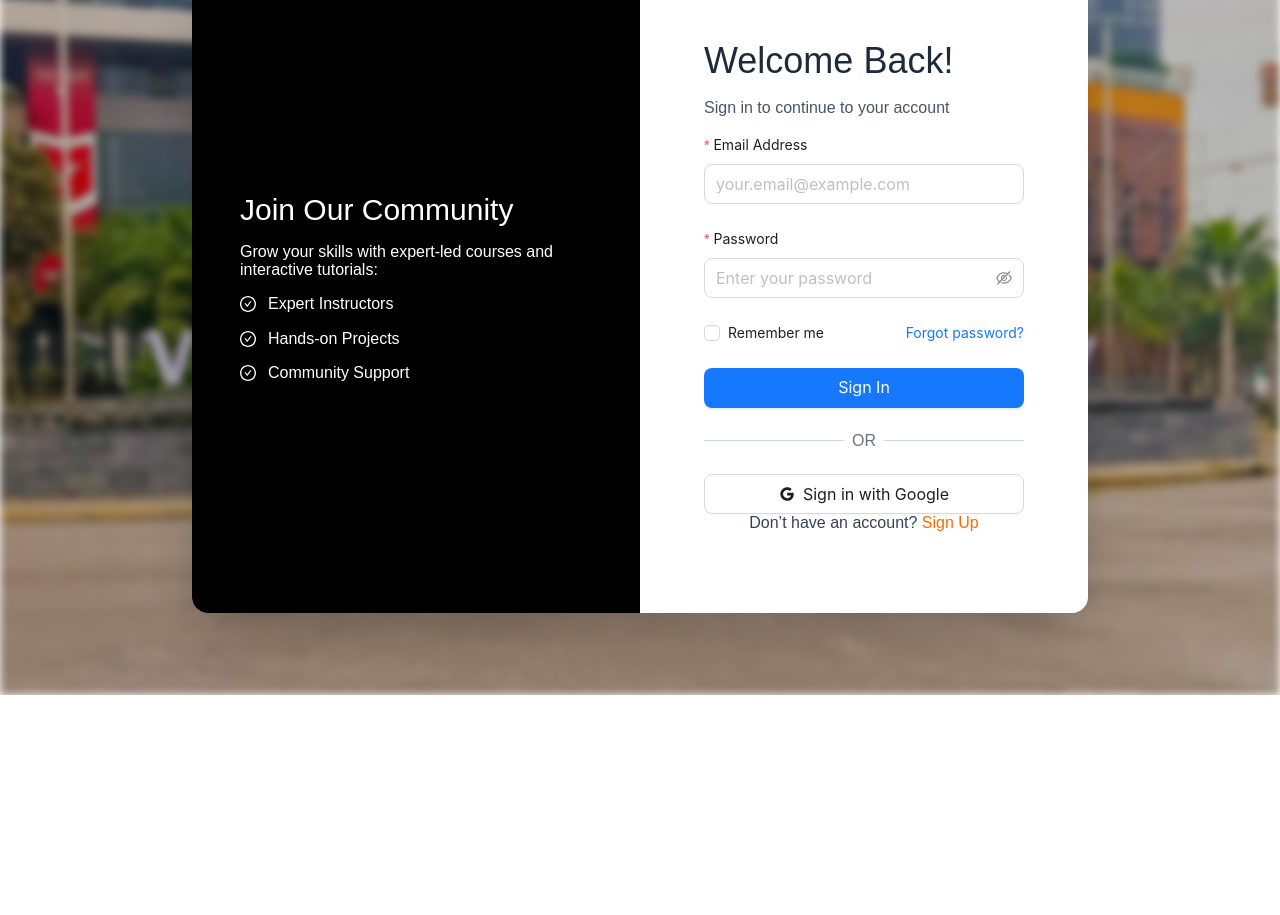
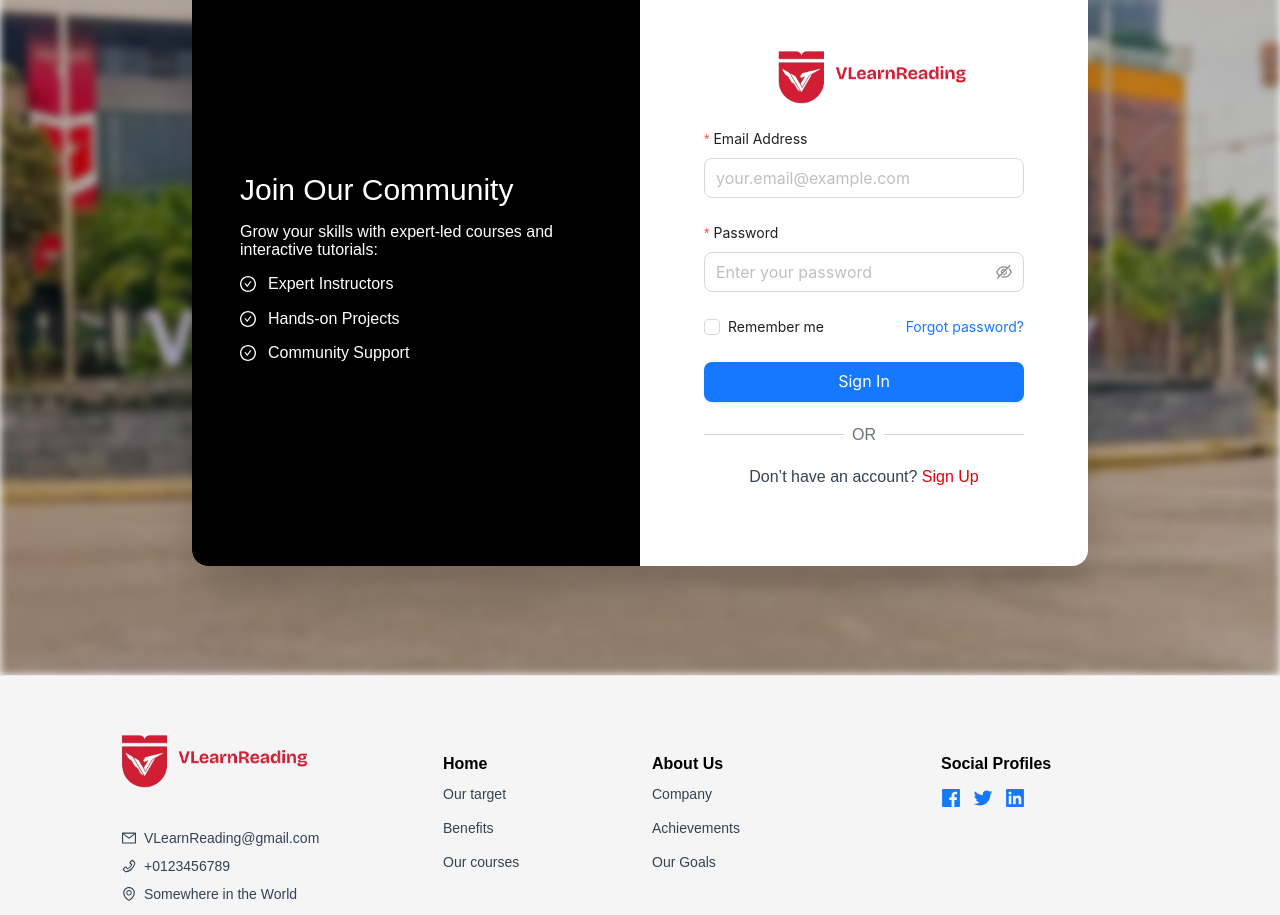
Before and after one commit to PhjnX/english-website, a React (Vite) app: page /login in a window 1280 px wide. Shown: the part 257-1172 px from the top of the page. Before the commit the page ends 952 px from the top, so only its background shows below. Built offline with nearby package versions, Linux system fonts and the light colour scheme.

Commit message:
updating loginpage

```diff
--- a/src/pages/client-users/Login/index.tsx
+++ b/src/pages/client-users/Login/index.tsx
@@ -9,7 +9,8 @@ import {
 } from "@ant-design/icons";
 import Header from "../_components/Header";
 import bg from "../../../assets/images/background-1.jpg";
-
+import Footer from "../_components/Footer";
+import logo from "../../../assets/images/logo.png";
 const LoginPage: React.FC = () => {
   const onFinish = (values: any) => {
     console.log("Login values:", values);
@@ -68,12 +69,9 @@ const LoginPage: React.FC = () => {
 
           {/* Form Side */}
           <div className="p-10 lg:p-16">
-            <h2 className="text-4xl font-extrabold text-gray-800 mb-4">
-              Welcome Back!
-            </h2>
-            <p className="text-gray-600 mb-8">
-              Sign in to continue to your account
-            </p>
+              <div className="flex items-center justify-center">
+              <img src={logo} alt="Logo" className="h-20" />
+              </div>
 
             <Form
               name="login"
@@ -131,7 +129,7 @@ const LoginPage: React.FC = () => {
                   htmlType="submit"
                   block
                   size="large"
-                  className="rounded-lg bg-orange-500 hover:bg-orange-600 shadow-md"
+                  className="rounded-lg !bg-red-00 hover:!bg-red-900 shadow-md"
                 >
                   Sign In
                 </Button>
@@ -144,20 +142,13 @@ const LoginPage: React.FC = () => {
               <hr className="flex-grow border-gray-300" />
             </div>
 
-            <Button
-              block
-              icon={<GoogleOutlined />}
-              size="large"
-              className="flex items-center justify-center rounded-lg border border-gray-300 hover:shadow"
-            >
-              Sign in with Google
-            </Button>
+
 
             <p className="text-center text-gray-700 mt-6">
               Don’t have an account?{" "}
               <Link
                 to="/signup"
-                className="text-orange-500 font-medium hover:underline"
+                className="text-red-600 font-medium hover:underline"
               >
                 Sign Up
               </Link>
@@ -165,6 +156,7 @@ const LoginPage: React.FC = () => {
           </div>
         </div>
       </section>
+      <Footer />
     </>
   );
 };
--- a/src/pages/client-users/_components/Footer/index.tsx
+++ b/src/pages/client-users/_components/Footer/index.tsx
@@ -18,40 +18,43 @@ const Footer: React.FC = () => (
       {/* Contact Section */}
       <div className="space-y-4">
         <div>
-          <img src={logo} alt="Logo" className="h-8" />
+          <img src={logo} alt="Logo" className="h-20" />
         </div>
-        <div className="flex items-center gap-2">
+        <div className="ml-12">
+          <div className="flex items-center gap-2 mb-2">
             <MailOutlined />
-          <span>hello@skillbridge.com</span>
+            <span>VLearnReading@gmail.com</span>
           </div>
-        <div className="flex items-center gap-2">
+          <div className="flex items-center gap-2 mb-2">
             <PhoneOutlined />
-          <span>+91 91813 23 2309</span>
+            <span>+0123456789</span>
           </div>
           <div className="flex items-center gap-2">
             <EnvironmentOutlined />
             <span>Somewhere in the World</span>
           </div>
         </div>
+      </div>
 
       {/* Home Links */}
-      <div className="space-y-2">
-        <h4 className="font-semibold text-black">Home</h4>
+      <div className="space-y-2 mt-5 ml-20">
+        <h4 className="text-black text-base !font-bold">Home</h4>
         <p>Our target</p>
         <p>Benefits</p>
+        <p>Our courses</p>
       </div>
 
       {/* About Links */}
-      <div className="space-y-2">
-        <h4 className="font-semibold text-black">About Us</h4>
+      <div className="space-y-2 mt-5">
+        <h4 className="text-black text-base !font-bold">About Us</h4>
         <p>Company</p>
         <p>Achievements</p>
         <p>Our Goals</p>
       </div>
 
       {/* Social Section */}
-      <div className="space-y-2">
-        <h4 className="font-semibold text-black">Social Profiles</h4>
+      <div className="space-y-2 mt-5">
+        <h4 className="text-black text-base !font-bold">Social Profiles</h4>
         <div className="flex gap-3 text-xl">
           <a href="https://facebook.com" aria-label="Facebook">
             <FacebookFilled />
--- a/src/pages/client-users/_components/Header/index.tsx
+++ b/src/pages/client-users/_components/Header/index.tsx
@@ -1,4 +1,4 @@
-import React from "react";
+import React, { useEffect, useState } from "react";
 import { Menu, Button } from "antd";
 import "../../../../App.css";
 import {
@@ -7,7 +7,7 @@ import {
   InfoCircleOutlined,
   PhoneOutlined,
 } from "@ant-design/icons";
-import { Link, useLocation } from "react-router-dom";
+import { Link, useLocation, useNavigate } from "react-router-dom";
 import logo from "../../../../assets/images/logo.png";
 
 interface MenuItem {
@@ -41,15 +41,29 @@ const menuItems: MenuItem[] = [
 
 const Header: React.FC = () => {
   const location = useLocation();
+  const navigate = useNavigate();
   const selectedKey =
     menuItems.find((item) => item.href === location.pathname)?.key || "home";
+
+  const [username, setUsername] = useState<string | null>(null);
+
+  useEffect(() => {
+    const storedUser = localStorage.getItem("username");
+    setUsername(storedUser);
+  }, []);
+
+  const handleLogout = () => {
+    localStorage.removeItem("username");
+    setUsername(null);
+    navigate("/login");
+  };
 
   return (
     <header className="bg-gray-50 shadow-md">
       <div className="container mx-auto flex items-center justify-between py-4 px-6">
         {/* Logo */}
         <Link to="/">
-          <img src={logo} alt="Logo" className="h-30" />
+          <img src={logo} alt="Logo" className="h-25 pt-5" />
         </Link>
 
         {/* Menu giữa */}
@@ -66,16 +80,27 @@ const Header: React.FC = () => {
           />
         </div>
 
-        {/* Nút SignUp + Login */}
-        <div className="flex items-center space-x-3">
+        {/* Tài khoản / Nút đăng nhập */}
+        <div className="flex items-center space-x-4">
+          {username ? (
+            <>
+              <span className="text-gray-800 font-medium">Hi! {username}</span>
+              <Button
+                danger
+                onClick={handleLogout}
+                className="bg-red-600 border-red-600 text-white hover:bg-red-700"
+              >
+                Logout
+              </Button>
+            </>
+          ) : (
+            <>
               <Link
                 to="/signup"
                 className="text-sm text-gray-800 hover:text-red-600 hover:underline"
               >
                 Sign Up
               </Link>
-
-          {/* Bọc Button trong Link */}
               <Link to="/login">
                 <Button
                   type="primary"
@@ -85,6 +110,8 @@ const Header: React.FC = () => {
                   Login
                 </Button>
               </Link>
+            </>
+          )}
         </div>
       </div>
     </header>
```
Also changed, not shown: src/assets/images/logo.png. Lines whose indentation alone changed are shown as unchanged.
